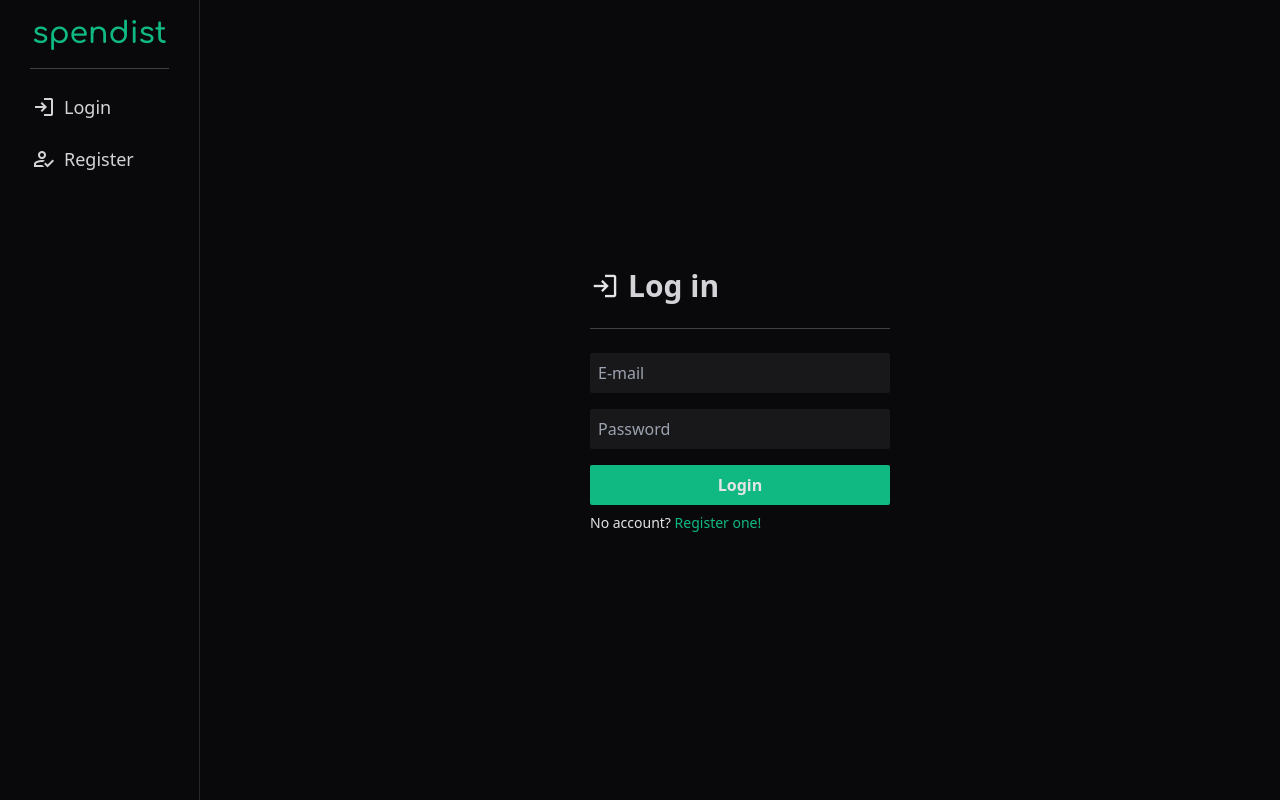
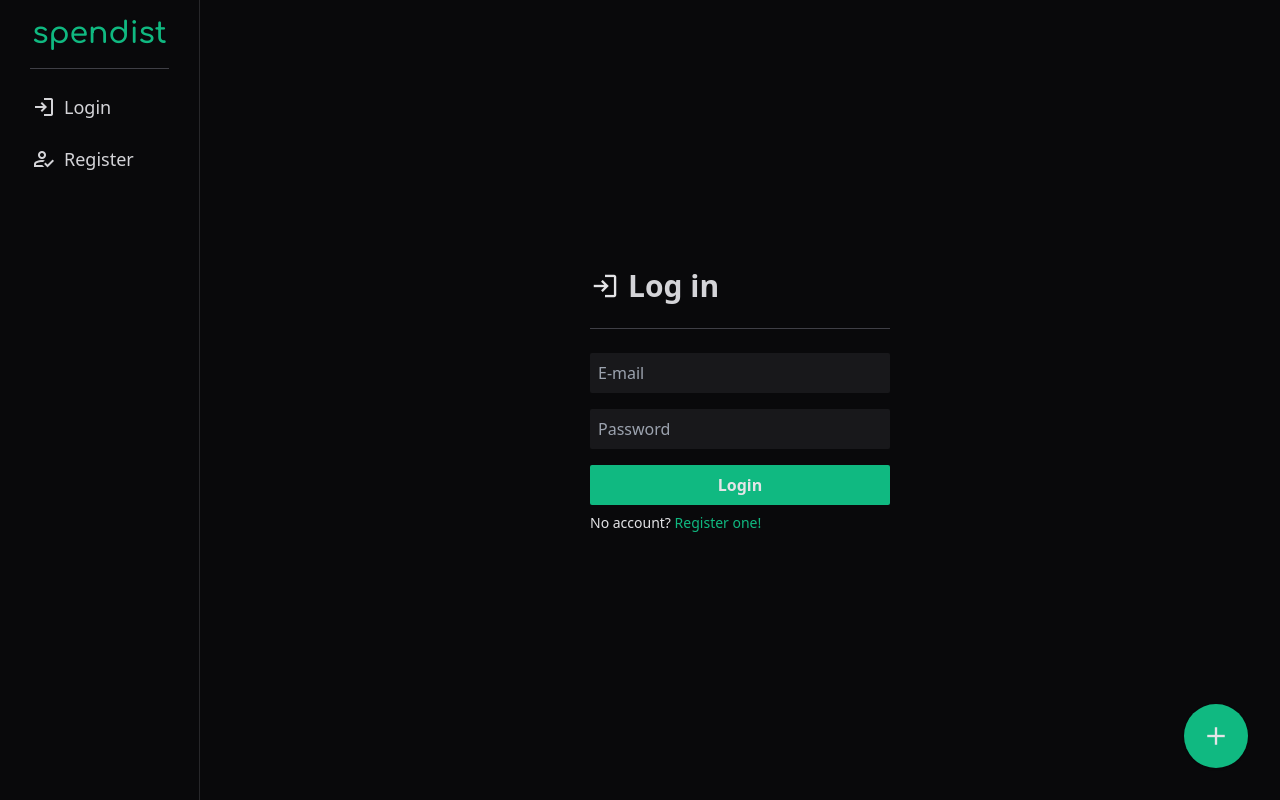
Before and after one commit to csandrisTurr/spendist, a Vue app: page /login in a window 1280 px wide. Built offline with nearby package versions, Linux system fonts and the light colour scheme.

Commit message:
feat: button for adding data

```diff
--- a/src/App.vue
+++ b/src/App.vue
@@ -1,6 +1,7 @@
 <script setup lang="ts">
 import { RouterLink, RouterView } from 'vue-router'
 import Sidebar from './components/Sidebar.vue';
+import Icon from './components/Icon.vue';
 
 function isAuthenticated(): boolean {
 
@@ -11,6 +12,10 @@ function isAuthenticated(): boolean {
   <Sidebar />
 
   <RouterView class="p-4" />
+
+  <div class="absolute right-8 bottom-8 h-16 w-16 bg-emerald-500 rounded-full flex justify-center items-center shadow">
+    <Icon class="text-3xl">add</Icon>
+  </div>
 </template>
 
 <style scoped>
--- /dev/null
+++ b/src/views/NewDataView.vue
@@ -0,0 +1,9 @@
+<script setup lang="ts">
+</script>
+
+<template>
+  <main>newdata</main>
+</template>
+
+<style lang="scss">
+</style>
```
